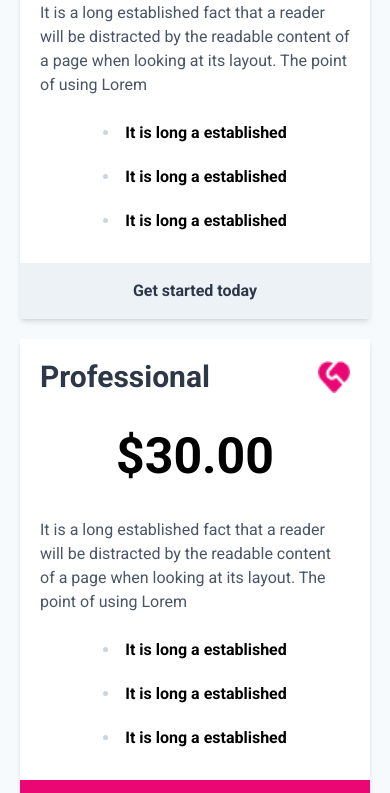
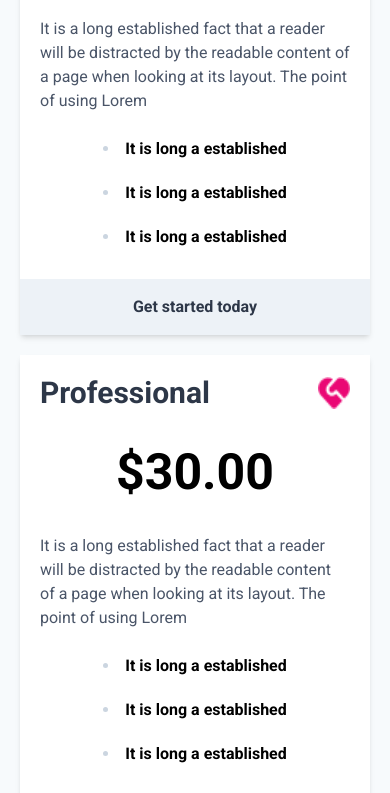
Before and after one commit to Oluwatayoo/Tailwind-Pricing-Grid-Projects, a website: page Pricing Grid 1/index.html in a window 390 px wide. Shown: the part 507-1300 px from the top of the page. Drawn offline with Linux system fonts and the light colour scheme.

Commit message:
Updated the HTML file

```diff
--- a/Pricing Grid 1/index.html
+++ b/Pricing Grid 1/index.html
@@ -18,7 +18,7 @@
       class="flex items-center justify-center min-h-screen bg-[#e5e5e5] font-['Roboto']"
     >
       <!-- Inner Container -->
-      <div class="p-3 md:p-10 bg-[#F7FAFC] my-10 md:m-10">
+      <div class="p-7 md:p-10 bg-[#F7FAFC] my-10 md:m-10 m-10">
         <div class="flex flex-col items-center">
           <h1 class="font-bold text-[#2d3748] text-[40px] text-center">
             Pricing plans
```
Also changed, not shown: Pricing Grid 1/css/style.css.
